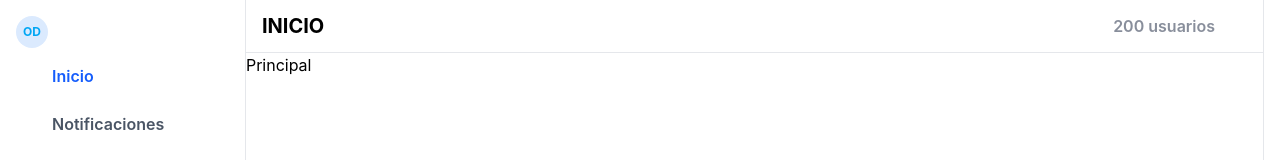
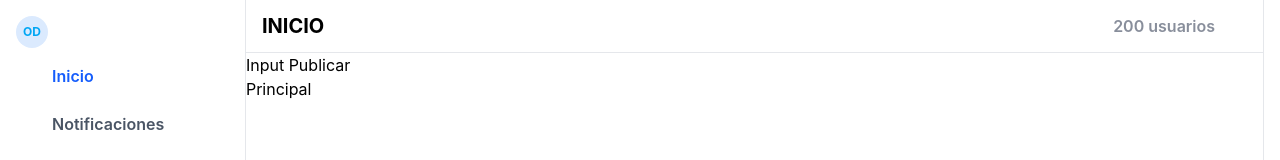
Before and after one commit to wizzard95/onlydevs-hijo, a React (Vite) app: page / in a window 1280 px wide. Shown: the top 160 px of the page. Built offline with nearby package versions, Linux system fonts and the light colour scheme; some icons are missing.

Commit message:
config|ui: crear componente inputpublicar.jsx y llamarlo desde el homepage.jsx

```diff
--- /dev/null
+++ b/src/components/HomePageComponents/InputPublicar.jsx
@@ -0,0 +1,7 @@
+export const InputPublicar = () => {
+    return (
+        <div>
+            <span>Input Publicar</span>
+        </div>
+    )
+}
--- a/src/pages/HomePage.jsx
+++ b/src/pages/HomePage.jsx
@@ -1,5 +1,6 @@
 import { Icon } from "@iconify/react"
 import { HeaderSticky } from "../components/HomePageComponents/HeaderSticky"
+import { InputPublicar } from "../components/HomePageComponents/InputPublicar"
 
 export const HomePage = () => {
     return (
@@ -11,6 +12,9 @@ export const HomePage = () => {
                 <article className="flex flex-col h-screen overflow-hidden border
                 border-gray-200 border-t-0 border-b-0 dark:border-gray-600">
                     <HeaderSticky />
+                    <div className="overflow-y-auto">
+                    <InputPublicar />
+                    </div>
 
                         Principal
                 </article>
```
